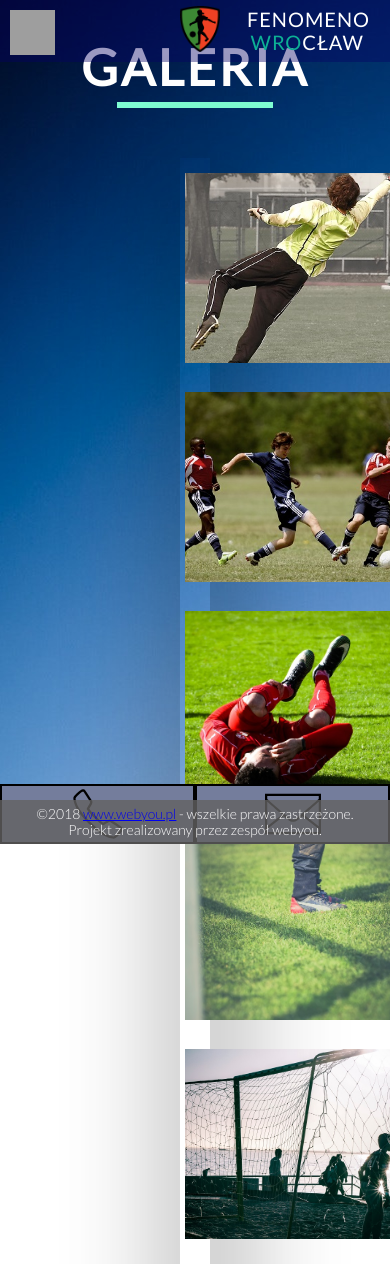
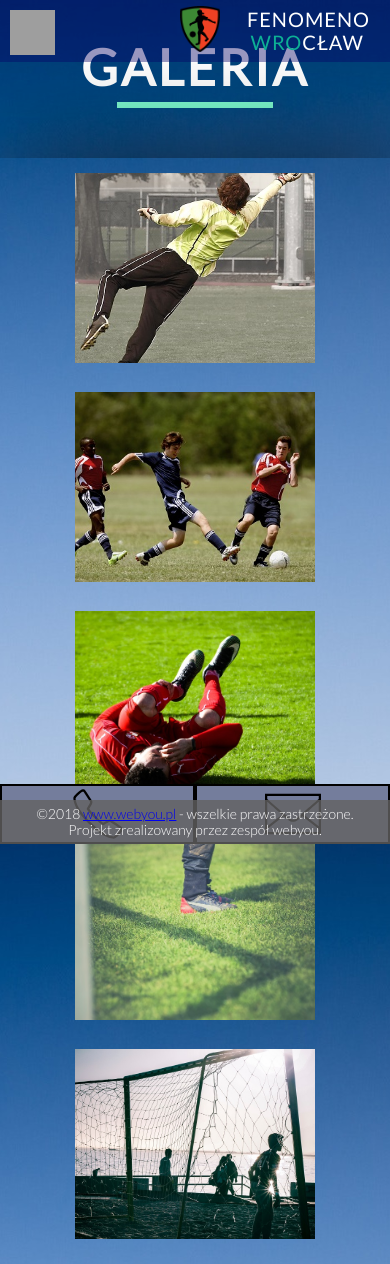
Before and after one commit to webyou-pl/Fenomeno, a PHP site: page /galeria.php in a window 390 px wide; the page is wider, and only the part inside the window is pictured. Shown: the top 1264 px of that part. Run offline with PHP 8.4, Linux system fonts and the light colour scheme.

Commit message:
correct the margin and background for

```diff
--- a/resources/css/scss/pages/_gallery.css
+++ b/resources/css/scss/pages/_gallery.css
@@ -1,8 +1,11 @@
 
 .gallery-background{
     background-image: url(../../../img/sky_background.jpg);
-    height: 100vh;
-
+    background-repeat: no-repeat;
+    background-size: cover;
+    background-attachment: fixed;
+    height: auto;
+    min-height: 100vh;
 }
 .gallery{
     margin-top: 50px;
@@ -31,3 +34,9 @@
 .languages .socjal .logo, a:hover {
     opacity: 1;
 }
+@media only screen and (max-width: 750px) {
+    .gallery{
+        margin-left: auto;
+        margin-right: auto;
+    }
+}
```
